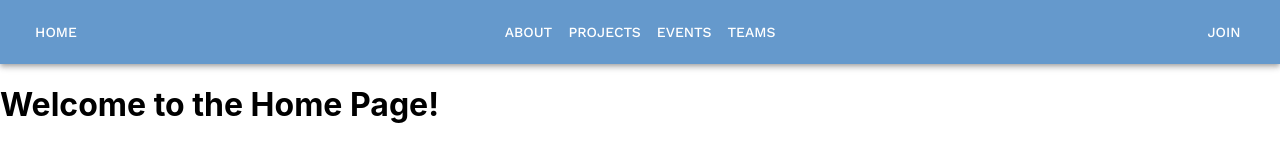
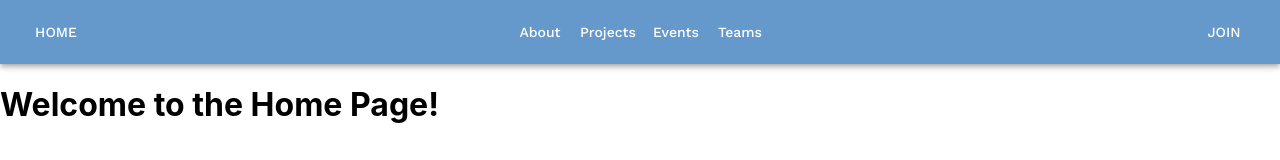
Before and after one commit to roshankern/CWRU-MedWish-Website, a React (Create React App) app: page / in a window 1280 px wide. Shown: the top 160 px of the page. Built offline with nearby package versions, Linux system fonts and the light colour scheme.

Commit message:
udpate theme

```diff
--- a/src/components/NavBar.js
+++ b/src/components/NavBar.js
@@ -14,10 +14,10 @@ function NavBar() {
                     <Button color="inherit" component={RouterLink} to="/">Home</Button>
                 </Box>
                 <Box display="flex" justifyContent="center" flexGrow={1}>
-                    <Button color="inherit" component={RouterLink} to="/about">About</Button>
-                    <Button color="inherit" component={RouterLink} to="/projects">Projects</Button>
-                    <Button color="inherit" component={RouterLink} to="/events">Events</Button>
-                    <Button color="inherit" component={RouterLink} to="/teams">Teams</Button>
+                    <Button color="inherit" component={RouterLink} to="/about" sx={{ textTransform: 'none' }}>About</Button>
+                    <Button color="inherit" component={RouterLink} to="/projects" sx={{ textTransform: 'none' }}>Projects</Button>
+                    <Button color="inherit" component={RouterLink} to="/events" sx={{ textTransform: 'none' }}>Events</Button>
+                    <Button color="inherit" component={RouterLink} to="/teams" sx={{ textTransform: 'none' }}>Teams</Button>
                 </Box>
                 <Box display="flex" justifyContent="right" flexGrow={1}>
                     <Button color="inherit" component="a" href="https://community.case.edu/MedWish/club_signup" target="_blank" rel="noopener noreferrer">Join</Button>
```
Also changed, not shown: src/index.css (line endings or trailing spaces).
